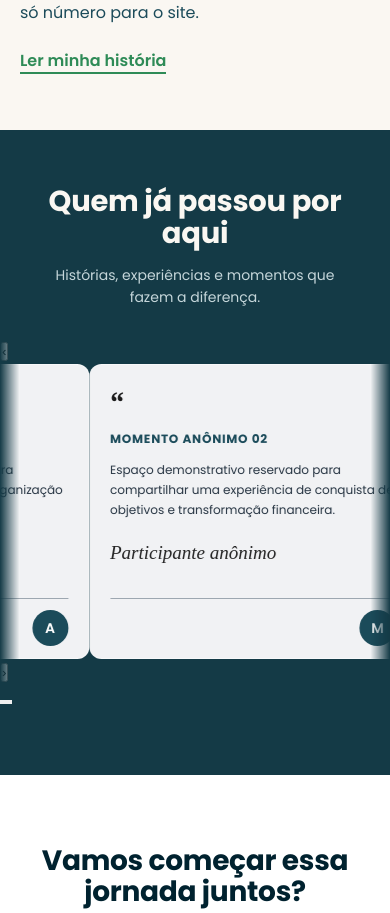
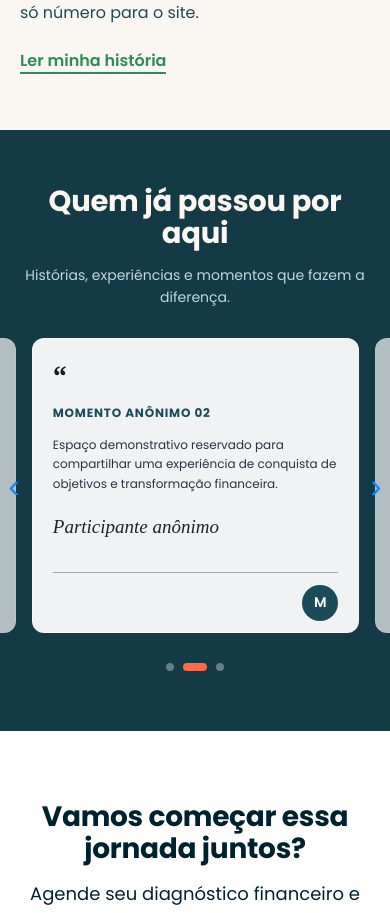
Before and after one commit to MateusTheobald/fernando-martins, a React (Vite) app: page / in a window 390 px wide. Shown: the part 3446-4359 px from the top of the page. Built offline with nearby package versions, Linux system fonts and the light colour scheme.

Commit message:
Update HomePageDepoimentos.css

```diff
--- a/src/components/inicio/HomePageDepoimentos.css
+++ b/src/components/inicio/HomePageDepoimentos.css
@@ -1,15 +1,11 @@
+
 /* =========================================
    FM FINANÇAS — DEPOIMENTOS
-   Fundo azul e carrossel infinito
-========================================= */
-
-/* =========================================
-   SEÇÃO
 ========================================= */
 
 .depoimentos-section {
   width: 100%;
-  padding: 85px 0 95px;
+  padding: 85px 0 75px;
 
   background: #143a46;
   color: #FAF7F2;
@@ -33,7 +29,6 @@
 
 .depoimentos-heading p {
   margin: 14px auto 0;
-
   color: #C5D6DA;
   font-size: 16px;
 }
@@ -46,67 +41,34 @@
   position: relative;
   width: 100%;
   overflow: hidden;
-
-  -webkit-mask-image: linear-gradient(
-    to right,
-    transparent,
-    #000 5%,
-    #000 95%,
-    transparent
-  );
-
-  mask-image: linear-gradient(
-    to right,
-    transparent,
-    #000 5%,
-    #000 95%,
-    transparent
-  );
 }
-
-/* =========================================
-   ANIMAÇÃO INFINITA
-========================================= */
 
 .depoimentos-track {
   display: flex;
-  width: max-content;
-
-  animation: depoimentos-loop 42s linear infinite;
-
-  will-change: transform;
-}
-
-@keyframes depoimentos-loop {
-
-  from {
-    transform: translateX(0);
-  }
-
-  to {
-    transform: translateX(-50%);
-  }
-
-}
-
-/* PAUSA AO PASSAR O MOUSE */
-
-.depoimentos-carousel:hover .depoimentos-track {
-  animation-play-state: paused;
-}
-
-/* =========================================
-   GRUPOS DE DEPOIMENTOS
-========================================= */
-
-.depoimentos-group {
-  display: flex;
-  flex: 0 0 auto;
-
   align-items: stretch;
 
   gap: 40px;
-  padding-right: 40px;
+
+  width: 100%;
+
+  overflow-x: auto;
+  overflow-y: hidden;
+
+  padding: 0 calc((100% - 500px) / 2);
+
+  box-sizing: border-box;
+
+  scroll-snap-type: x mandatory;
+  scroll-behavior: smooth;
+
+  scrollbar-width: none;
+  -ms-overflow-style: none;
+
+  -webkit-overflow-scrolling: touch;
+}
+
+.depoimentos-track::-webkit-scrollbar {
+  display: none;
 }
 
 /* =========================================
@@ -132,11 +94,18 @@
   border: 1px solid rgba(255,255,255,.55);
   border-radius: 12px;
 
-  transition: transform .3s ease;
+  scroll-snap-align: center;
+
+  opacity: .72;
+
+  transition:
+    opacity .4s ease,
+    transform .4s ease;
 }
 
-.depoimento-card:hover {
-  transform: translateY(-5px);
+.depoimento-card.active {
+  opacity: 1;
+  transform: scale(1);
 }
 
 /* =========================================
@@ -162,8 +131,6 @@
   margin-bottom: 13px;
 }
 
-/* IDENTIFICAÇÃO */
-
 .depoimento-label {
   color: #1B4B5A;
 
@@ -175,8 +142,6 @@
 
   margin-bottom: 12px;
 }
-
-/* TEXTO */
 
 .depoimento-text {
   width: 100%;
@@ -206,7 +171,7 @@
 }
 
 /* =========================================
-   RODAPÉ DO CARD
+   RODAPÉ
 ========================================= */
 
 .depoimento-footer {
@@ -219,8 +184,6 @@
 
   border-top: 1px solid #9DA7B0;
 }
-
-/* AVATAR ANÔNIMO */
 
 .depoimento-avatar {
   width: 39px;
@@ -240,22 +203,110 @@
 }
 
 /* =========================================
+   SETAS
+========================================= */
+
+.depoimentos-arrow {
+  position: absolute;
+  top: 50%;
+  z-index: 5;
+
+  transform: translateY(-50%);
+
+  width: 42px;
+  height: 52px;
+
+  display: flex;
+  align-items: center;
+  justify-content: center;
+
+  border: none;
+  border-radius: 8px;
+
+  background: transparent;
+
+  color: #1685FF;
+
+  font-family: Arial, sans-serif;
+  font-size: 44px;
+  font-weight: 300;
+
+  cursor: pointer;
+
+  transition:
+    color .2s ease,
+    transform .2s ease;
+}
+
+.depoimentos-arrow:hover {
+  color: #64B1FF;
+  transform: translateY(-50%) scale(1.12);
+}
+
+.depoimentos-arrow.prev {
+  left: 12px;
+}
+
+.depoimentos-arrow.next {
+  right: 12px;
+}
+
+/* =========================================
+   INDICADORES
+========================================= */
+
+.depoimentos-dots {
+  display: flex;
+  justify-content: center;
+  align-items: center;
+
+  gap: 9px;
+
+  margin-top: 30px;
+}
+
+.depoimento-dot {
+  width: 8px;
+  height: 8px;
+
+  padding: 0;
+
+  border: none;
+  border-radius: 50%;
+
+  background: rgba(255,255,255,.35);
+
+  cursor: pointer;
+
+  transition:
+    width .3s ease,
+    background .3s ease;
+}
+
+.depoimento-dot.active {
+  width: 24px;
+  border-radius: 20px;
+
+  background: var(--coral);
+}
+
+/* =========================================
    TABLETS
 ========================================= */
 
 @media (max-width: 820px) {
 
   .depoimentos-section {
-    padding: 65px 0 75px;
+    padding: 65px 0 70px;
   }
 
   .depoimentos-heading {
     margin-bottom: 35px;
   }
 
-  .depoimentos-group {
+  .depoimentos-track {
     gap: 24px;
-    padding-right: 24px;
+    padding: 0 calc((100% - 420px) / 2);
   }
 
   .depoimento-card {
@@ -266,8 +317,12 @@
     padding: 23px 22px 0;
   }
 
-  .depoimentos-track {
-    animation-duration: 36s;
+  .depoimentos-arrow.prev {
+    left: 4px;
+  }
+
+  .depoimentos-arrow.next {
+    right: 4px;
   }
 
 }
@@ -279,7 +334,12 @@
 @media (max-width: 560px) {
 
   .depoimentos-section {
-    padding: 55px 0 65px;
+    padding: 55px 0 60px;
+  }
+
+  .depoimentos-section .wrap {
+    padding-left: 0;
+    padding-right: 0;
   }
 
   .depoimentos-heading {
@@ -295,9 +355,9 @@
     font-size: 14px;
   }
 
-  .depoimentos-group {
+  .depoimentos-track {
     gap: 16px;
-    padding-right: 16px;
+    padding: 0 8%;
   }
 
   .depoimento-card {
@@ -328,8 +388,18 @@
     height: 36px;
   }
 
-  .depoimentos-track {
-    animation-duration: 32s;
+  .depoimentos-arrow {
+    width: 28px;
+    height: 42px;
+    font-size: 34px;
+  }
+
+  .depoimentos-arrow.prev {
+    left: 0;
+  }
+
+  .depoimentos-arrow.next {
+    right: 0;
   }
 
 }
@@ -342,7 +412,6 @@
 
   .depoimento-card {
     flex-basis: 86vw;
-
     min-height: 300px;
 
     padding: 20px 17px 0;
@@ -361,7 +430,13 @@
 @media (prefers-reduced-motion: reduce) {
 
   .depoimentos-track {
-    animation: none;
+    scroll-behavior: auto;
+  }
+
+  .depoimento-card,
+  .depoimentos-arrow,
+  .depoimento-dot {
+    transition: none;
   }
 
 }
```
